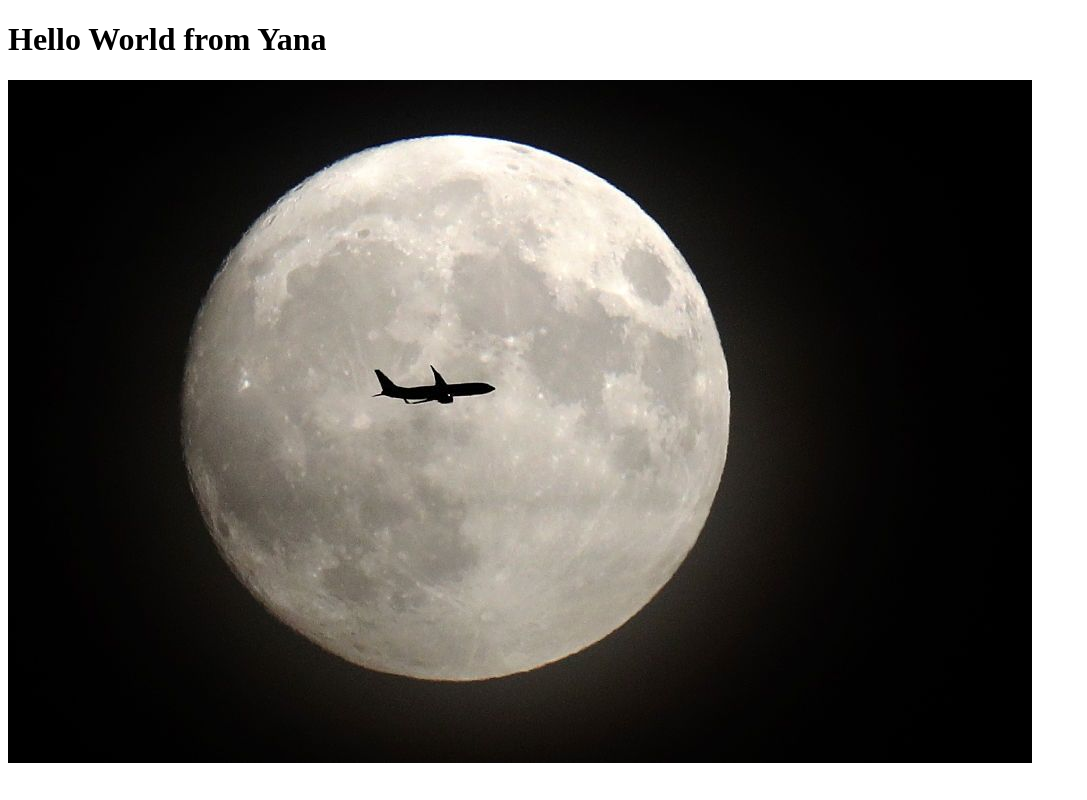
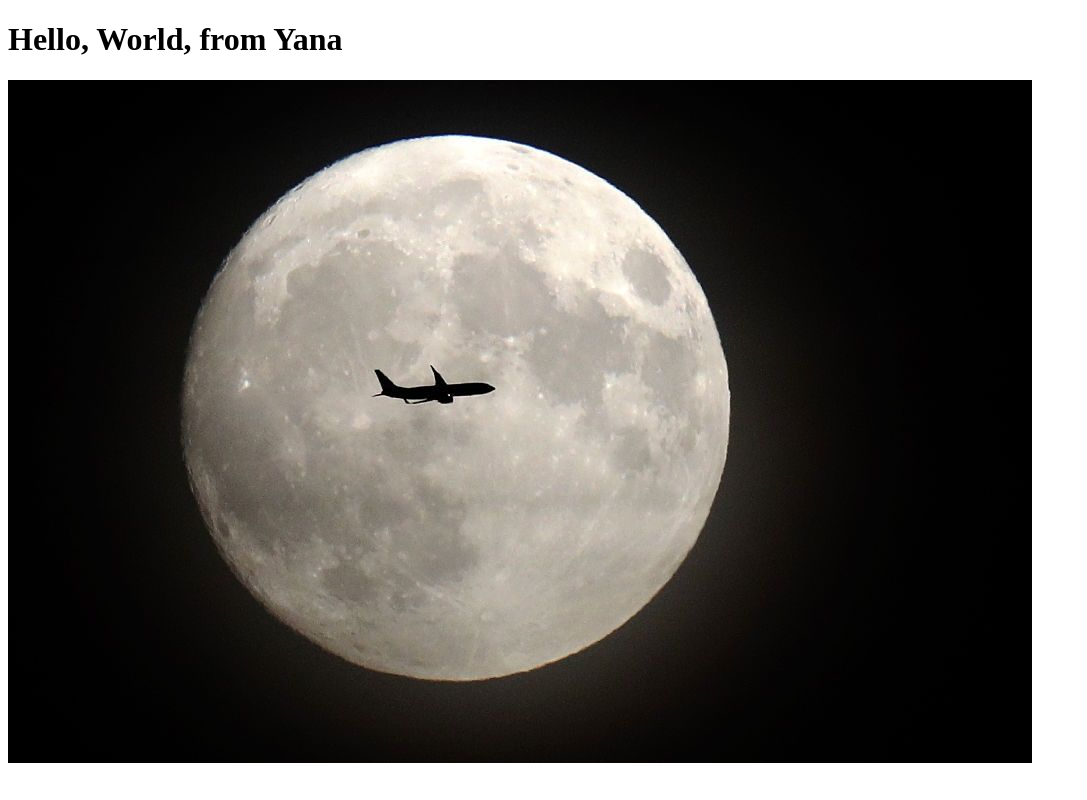
Before and after one commit to yanamelnichenko/html-landing, a plain HTML site: page index.html in a window 1280 px wide. Shown: the whole page, without its empty margins (0-1087 px from the left). Drawn offline with Linux system fonts and the light colour scheme.

Commit message:
Update header

```diff
--- a/index.html
+++ b/index.html
@@ -9,7 +9,7 @@
 </head>
 <body>
     <header>
-        <h1>Hello World from Yana</h1>
+        <h1>Hello, World, from Yana</h1>
         <img src="img/1.jpg" alt="img/1.jpg">
     </header>
     <main>
```
